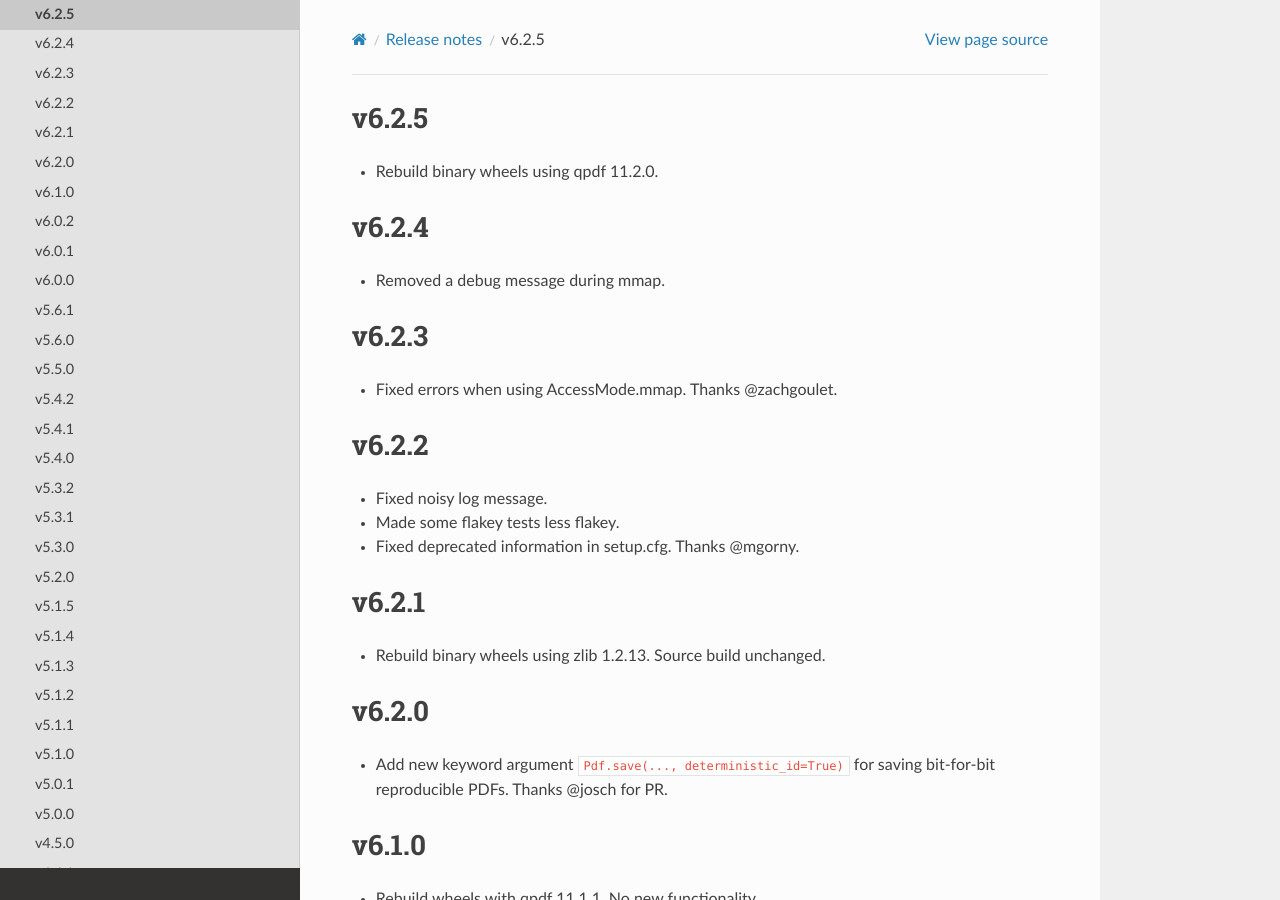
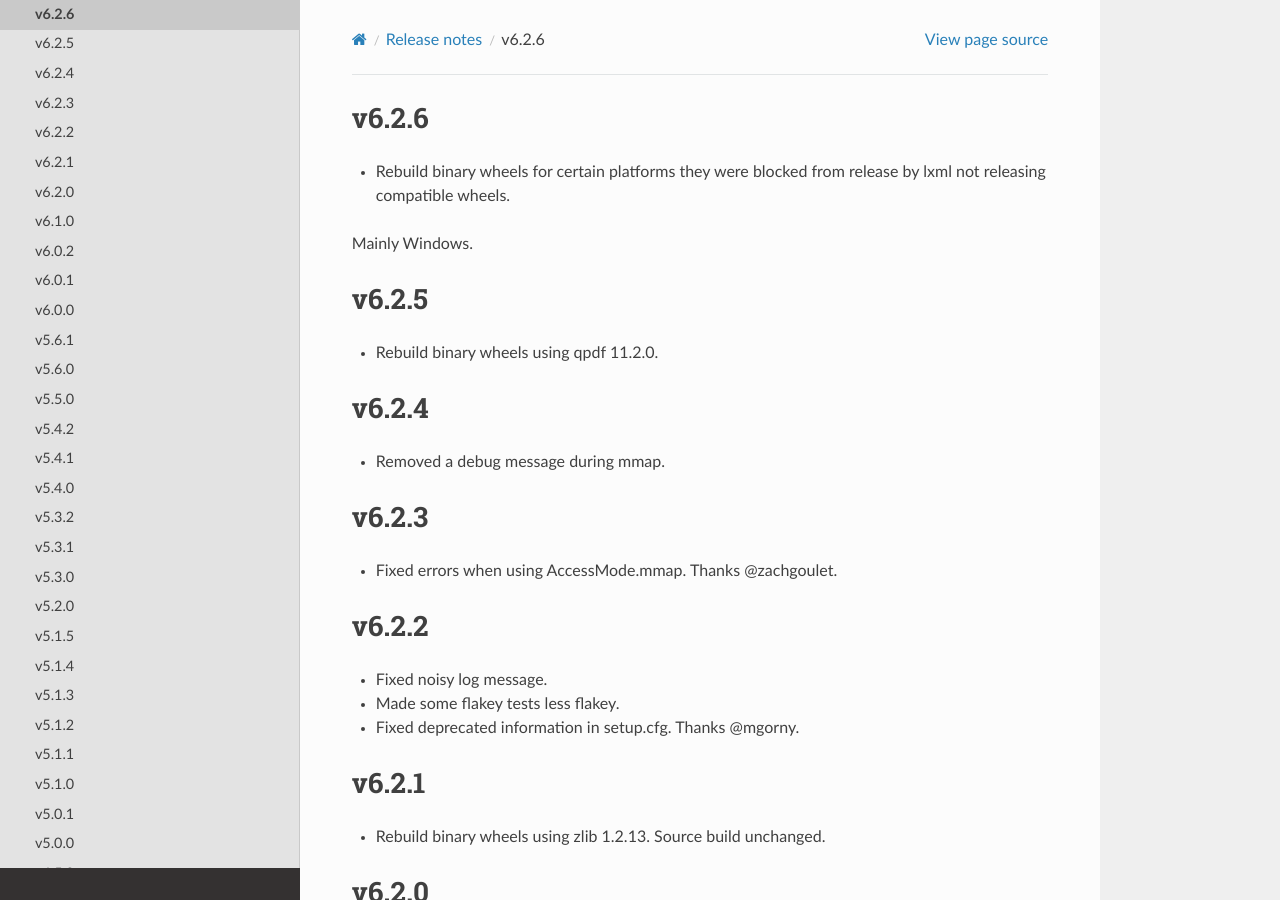
Before and after one commit to pikepdf/pikepdf, a Sphinx documentation site: the page built from docs/releasenotes/version6.rst, in a window 1280 px wide and 900 px high. Built offline with Sphinx 7.4.7 and the Read the Docs theme 2.0.0, drawn with Linux system fonts in a browser that asks for light colours; the version number could not be read and is left out.

Commit message:
v6.2.6 release notes

```diff
--- a/docs/releasenotes/version6.rst
+++ b/docs/releasenotes/version6.rst
@@ -1,3 +1,9 @@
+v6.2.6
+======
+
+- Rebuild binary wheels for certain platforms they were blocked from release by lxml not releasing compatible wheels.
+Mainly Windows.
+
 v6.2.5
 ======
 
```
